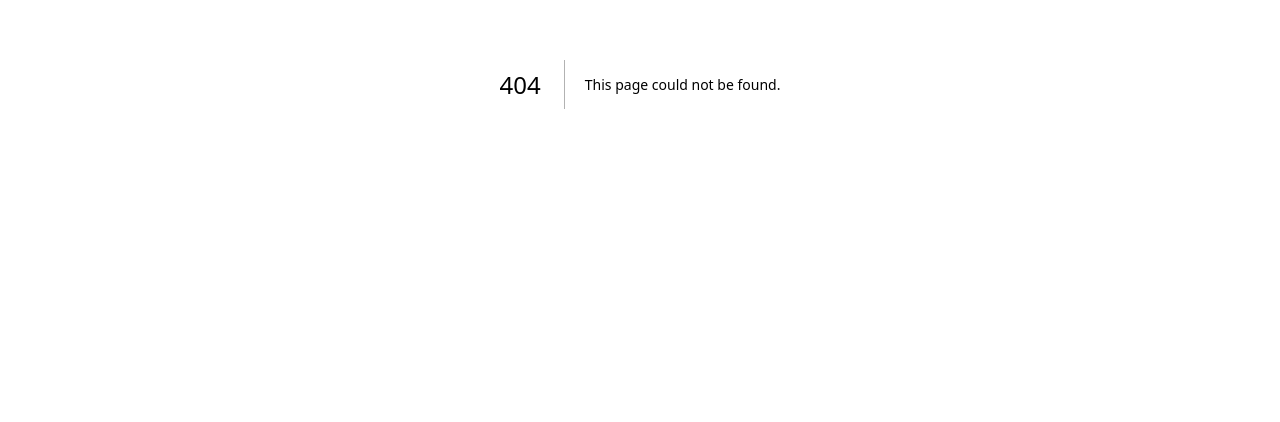
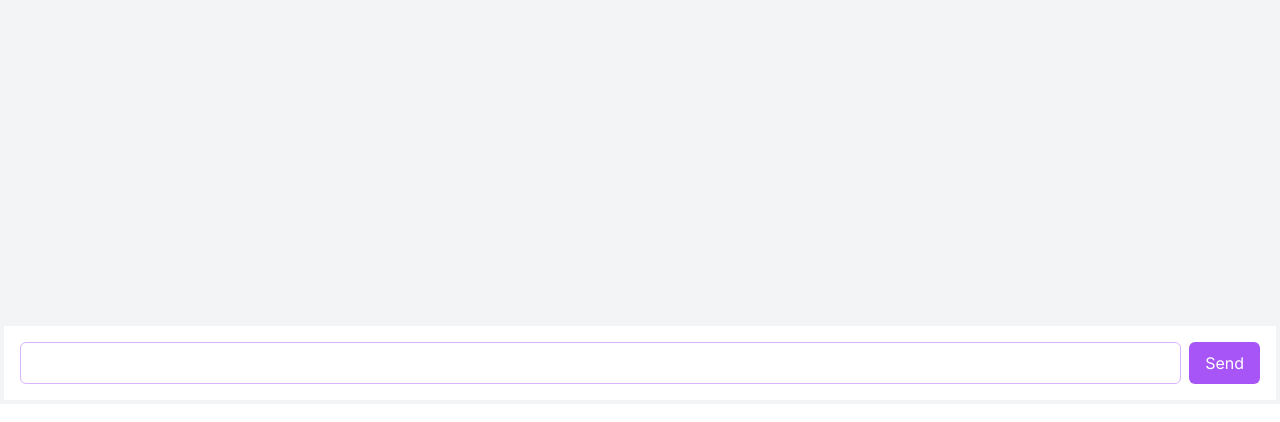
Before and after one commit to f20190201/cardsComparison, a Next.js app: page /chatbot in a window 1280 px wide. Before the commit this address had no page. Shown: the part 316-738 px from the top of the page. Built offline with nearby package versions, Linux system fonts and the light colour scheme.

Commit message:
feat: add chatbot UI

```diff
--- /dev/null
+++ b/app/chatbot/page.tsx
@@ -0,0 +1,18 @@
+// pages/chatbot.js
+'use client';
+
+import Head from 'next/head';
+import Chat from '../components/Chat'; // Import your Chat component
+
+export default function ChatbotPage() {
+  return (
+    <div>
+      <Head>
+        <title>Chatbot</title>
+        <meta name="description" content="Chat with our bot" />
+        <link rel="icon" href="/favicon.ico" />
+      </Head>
+      <Chat />
+    </div>
+  );
+}
--- /dev/null
+++ b/app/components/Chat.js
@@ -0,0 +1,27 @@
+import { useState } from 'react';
+import ChatMessage from './ChatMessage';
+import ChatInput from './ChatInput';
+
+const Chat = () => {
+  const [messages, setMessages] = useState([]);
+
+  const sendMessage = (message) => {
+    setMessages([...messages, { text: message, user: 'user' }]);
+    // Here you can add logic to send the message to a backend or chatbot API
+  };
+
+  return (
+    <div className="flex flex-col h-screen bg-gray-100 p-1"
+        style={{height: 'calc(100vh - 80px)'}}
+    >
+      <div className="flex-1 p-4 overflow-auto">
+        {messages.map((msg, index) => (
+          <ChatMessage key={index} message={msg} />
+        ))}
+      </div>
+      <ChatInput sendMessage={sendMessage} />
+    </div>
+  );
+};
+
+export default Chat;
--- /dev/null
+++ b/app/components/ChatInput.js
@@ -0,0 +1,32 @@
+import { useState } from 'react';
+
+const ChatInput = ({ sendMessage }) => {
+  const [input, setInput] = useState('');
+
+  const handleSend = () => {
+    if (input.trim() !== '') {
+      sendMessage(input);
+      setInput('');
+    }
+  };
+
+  return (
+    <div className="p-4 bg-white flex">
+      <input
+        type="text"
+        className="flex-1 p-2 border border-purple-300 rounded-md"
+        value={input}
+        onChange={(e) => setInput(e.target.value)}
+        onKeyDown={(e) => e.key === 'Enter' && handleSend()}
+      />
+      <button
+        className="ml-2 px-4 py-2 bg-purple-500 text-white rounded-md"
+        onClick={handleSend}
+      >
+        Send
+      </button>
+    </div>
+  );
+};
+
+export default ChatInput;
--- /dev/null
+++ b/app/components/ChatMessage.js
@@ -0,0 +1,11 @@
+const ChatMessage = ({ message }) => {
+    return (
+      <div className={`flex mb-4 ${message.user === 'user' ? 'justify-end' : 'justify-start'}`}>
+        <div className={`max-w-xs px-4 py-2 rounded-lg ${message.user === 'user' ? 'bg-purple-500 text-white' : 'bg-gray-300 text-black'}`}>
+          {message.text}
+        </div>
+      </div>
+    );
+  };
+
+  export default ChatMessage;
--- a/app/dashboard/page.tsx
+++ b/app/dashboard/page.tsx
@@ -1,6 +1,5 @@
 'use client'
 import React, { useState } from 'react'
-import Image from 'next/image'
 import { BsArrowRightShort } from 'react-icons/bs'
 import { IoHomeSharp } from "react-icons/io5";
 import { GrAchievement } from "react-icons/gr";
@@ -8,13 +7,14 @@ import { SiChatbot } from "react-icons/si";
 import DataTable from '../components/table.jsx';
 import CreateNewModal from '../components/modal.jsx';
 import { newsRows, finHealthData } from './newsData.js';
+import Chat from '../components/Chat';
 
 
 
 const userDashboard = () => {
-
     let [isSideBarExpanded, setIsSideBarExpanded] = useState(true);
     let [createNewModalOpen , setcreateNewModalOpen] = useState(false);
+    let [isChatBotOpen, setIsChatBotOpen] = useState(false);
 
     const handleCreateNewGoal = () => {
       setcreateNewModalOpen(true);
@@ -46,6 +46,7 @@ const userDashboard = () => {
               className={`inline-flex items-center gap-x-4 py-3 hover:text-gray-400 hover:bg-gray-700 focus:text-gray-400 focus:bg-gray-700 rounded-lg justify-${
                 isSideBarExpanded ? "left" : "center"
               }`}
+              onClick={ () => setIsChatBotOpen((prevState) => !prevState) }
             >
               <SiChatbot
                 className={`h-6 w-6 block float-left ${
@@ -291,7 +292,7 @@ const userDashboard = () => {
             </div>
           </div>
         </header>
-        <main className="p-6 sm:p-10 space-y-6">
+        {!isChatBotOpen ? <main className="p-6 sm:p-10 space-y-6">
           <div className="flex flex-col space-y-6 md:space-y-0 md:flex-row justify-between">
             <div className="mr-6">
               <h1 className="text-4xl font-semibold mb-2">Hey, [User]</h1>
@@ -421,7 +422,9 @@ const userDashboard = () => {
               </div>
             </div>
           </section>
-        </main>
+        </main> :
+        <Chat />
+        }
       </div>
     </body>
     </>
```
